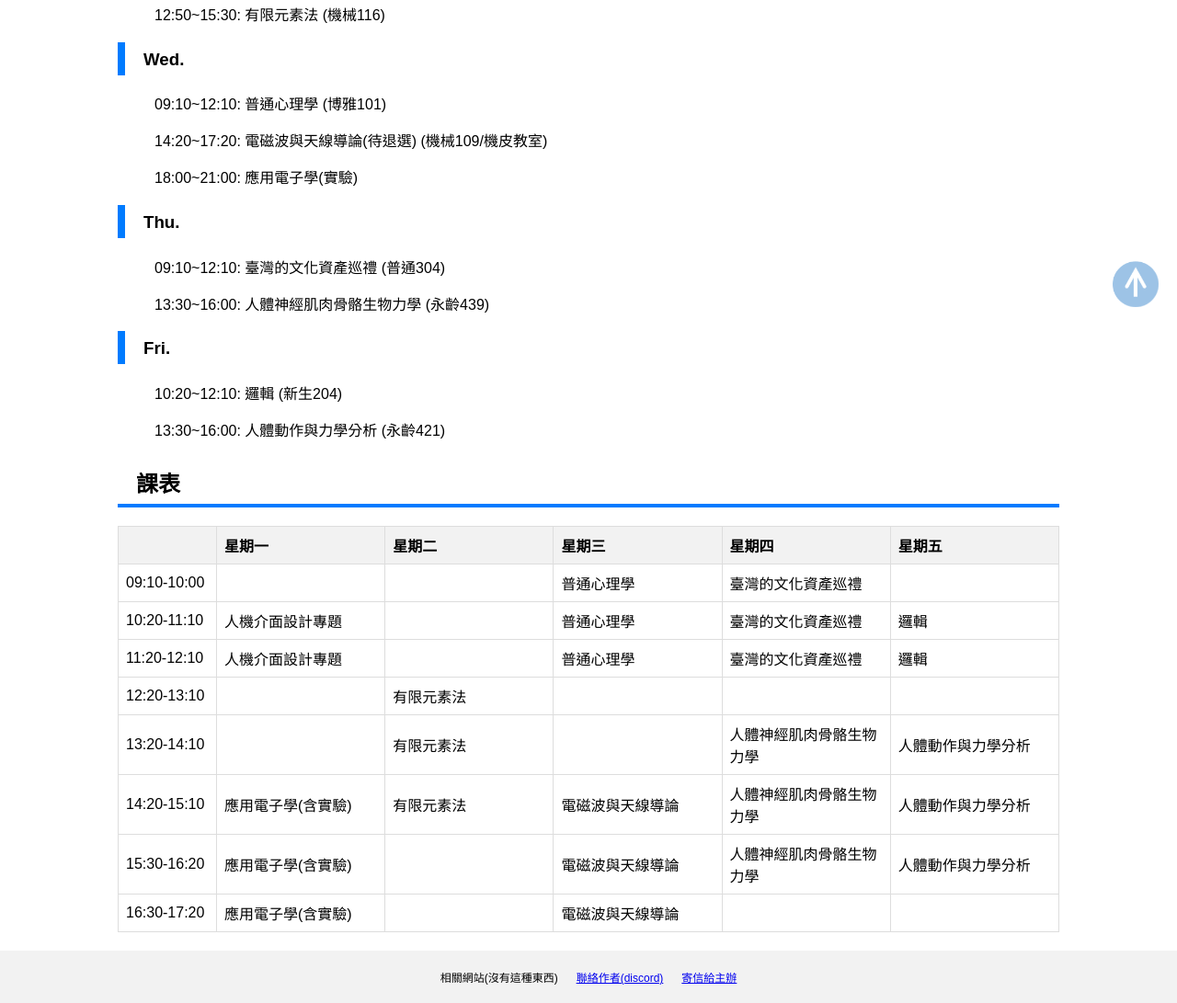
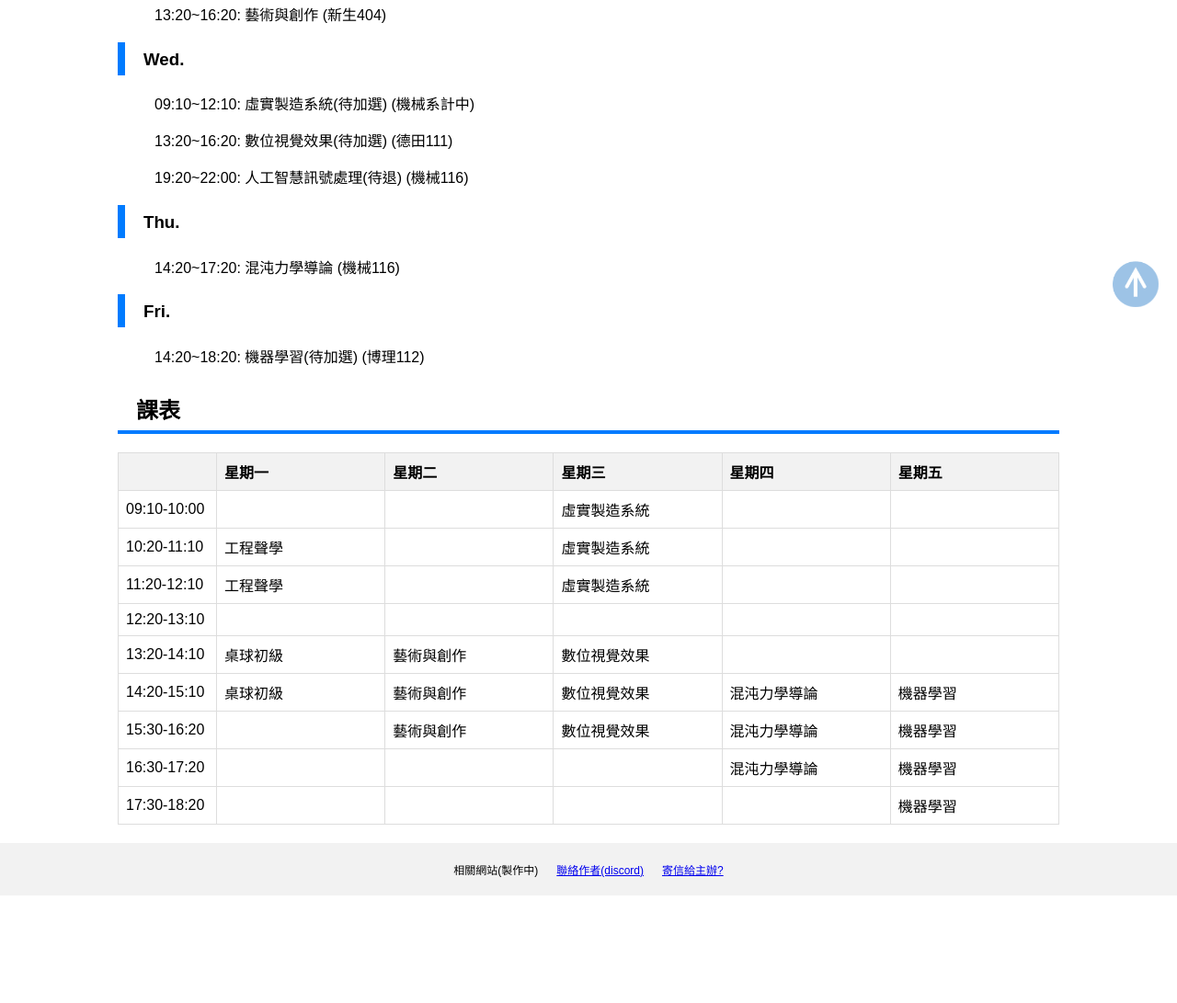
Before and after one commit to russellcbs/schedule_page, a plain HTML site: page index.html in a window 1280 px wide. Shown: the part 446-1537 px from the top of the page at 92% size. After the commit the page ends 1420 px from the top, so only its background shows below. Drawn offline with Linux system fonts and the light colour scheme.

Commit message:
Update index.html

```diff
--- a/index.html
+++ b/index.html
@@ -3,12 +3,12 @@
 <head>
     <meta charset="UTF-8">
     <meta name="viewport" content="width=device-width, initial-scale=1.0">
-    <title>113 Fall</title>
+    <title>114 Spring</title>
     <link rel="stylesheet" href="css/styles.css">
 </head>
 <body>
     <header>
-        <h1> 113 Fall - schedule </h1>
+        <h1> 114 Spring - schedule </h1>
     </header>
     <nav class="navigation-bar">
         <button onclick="window.location.href='index.html'">教室</button>
@@ -18,20 +18,18 @@
         <section id="classroom">
             <h2>教室與時間簡表</h2>
                 <h3>Mon.</h3>
-                    <ul>10:20~12:10: 人機介面設計專題 (綜合203)</ul>
-                    <ul>14:20~17:20: 應用電子學 (機械103/進學講堂)</ul>
+                    <ul>10:20~12:10: 工程聲學 (機皮教室)</ul>
+                    <ul>13:20~15:10: 桌球初級 (綜館桌球室)</ul>
                 <h3>Tue.</h3>
-                    <ul>12:50~15:30: 有限元素法 (機械116)</ul>
+                    <ul>13:20~16:20: 藝術與創作 (新生404)</ul>
                 <h3>Wed.</h3>
-                    <ul>09:10~12:10: 普通心理學 (博雅101)</ul>
-                    <ul>14:20~17:20: 電磁波與天線導論(待退選) (機械109/機皮教室)</ul>
-                    <ul>18:00~21:00: 應用電子學(實驗) </ul>
+                    <ul>09:10~12:10: 虛實製造系統(待加選) (機械系計中)</ul>
+                    <ul>13:20~16:20: 數位視覺效果(待加選) (德田111)</ul>
+                    <ul>19:20~22:00: 人工智慧訊號處理(待退) (機械116) </ul>
                 <h3>Thu.</h3>
-                    <ul>09:10~12:10: 臺灣的文化資產巡禮 (普通304)</ul>
-                    <ul>13:30~16:00: 人體神經肌肉骨骼生物力學 (永齡439)</ul>
+                    <ul>14:20~17:20: 混沌力學導論 (機械116)</ul>
                 <h3>Fri.</h3>
-                    <ul>10:20~12:10: 邏輯 (新生204)</ul>
-                    <ul>13:30~16:00: 人體動作與力學分析 (永齡421)</ul>
+                    <ul>14:20~18:20: 機器學習(待加選) (博理112)</ul>
         </section>
 
         <section id="schedule_table">
@@ -49,65 +47,72 @@
                         <Td align="center" width="90px">09:10-10:00</Td>
                             <Td></Td>
                             <Td></Td>
-                            <Td>普通心理學</Td>
-                            <Td>臺灣的文化資產巡禮</Td>
+                            <Td>虛實製造系統</Td>
+                            <Td></Td>
                             <Td></Td>
                         </tr>
                             <TR class="row-b">
                         <Td align="center" width="90px">10:20-11:10</Td>
-                            <Td>人機介面設計專題</Td>
+                            <Td>工程聲學</Td>
                             <Td></Td>
-                            <Td>普通心理學</Td>
-                            <Td>臺灣的文化資產巡禮</Td>
-                            <Td>邏輯</Td>
+                            <Td>虛實製造系統</Td>
+                            <Td></Td>
+                            <Td></Td>
                         </tr>
                             <TR class="row-a">
                         <Td align="center" width="90px">11:20-12:10</Td>
-                            <Td>人機介面設計專題</Td>
+                            <Td>工程聲學</Td>
                             <Td></Td>
-                            <Td>普通心理學</Td>
-                            <Td>臺灣的文化資產巡禮</Td>
-                            <Td>邏輯</Td>
+                            <Td>虛實製造系統</Td>
+                            <Td></Td>
+                            <Td></Td>
                         </tr>
                             <TR class="row-b">
                         <Td align="center" width="90px">12:20-13:10</Td>
                             <Td></Td>
-                            <Td>有限元素法</Td>
+                            <Td></Td>
                             <Td></Td>
                             <Td></Td>
                             <Td></Td>
                         </tr>
                             <TR class="row-a">
                         <Td align="center" width="90px">13:20-14:10</Td>
+                            <Td>桌球初級</Td>
+                            <Td>藝術與創作</Td>
+                            <Td>數位視覺效果</Td>
                             <Td></Td>
-                            <Td>有限元素法</Td>
                             <Td></Td>
-                            <Td>人體神經肌肉骨骼生物力學</Td>
-                            <Td>人體動作與力學分析</Td>
                         </tr>
                             <TR class="row-b">
                         <Td align="center" width="90px">14:20-15:10</Td>
-                            <Td>應用電子學(含實驗)</Td>
-                            <Td>有限元素法</Td>
-                            <Td>電磁波與天線導論</Td>
-                            <Td>人體神經肌肉骨骼生物力學</Td>
-                            <Td>人體動作與力學分析</Td>
+                            <Td>桌球初級</Td>
+                            <Td>藝術與創作</Td>
+                            <Td>數位視覺效果</Td>
+                            <Td>混沌力學導論</Td>
+                            <Td>機器學習</Td>
                         </tr>
                             <TR class="row-a">
                         <Td align="center" width="90px">15:30-16:20</Td>
-                            <Td>應用電子學(含實驗)</Td>
                             <Td></Td>
-                            <Td>電磁波與天線導論</Td>
-                            <Td>人體神經肌肉骨骼生物力學</Td>
-                            <Td>人體動作與力學分析</Td>
+                            <Td>藝術與創作</Td>
+                            <Td>數位視覺效果</Td>
+                            <Td>混沌力學導論</Td>
+                            <Td>機器學習</Td>
                         </tr>
                             <TR class="row-b">
                         <Td align="center" width="90px">16:30-17:20</Td>
-                            <Td>應用電子學(含實驗)</Td>
-                            <Td></Td>
-                            <Td>電磁波與天線導論</Td>
                             <Td></Td>
                             <Td></Td>
+                            <Td></Td>
+                            <Td>混沌力學導論</Td>
+                            <Td>機器學習</Td>
+                        </tr>
+                        <Td align="center" width="90px">17:30-18:20</Td>
+                            <Td></Td>
+                            <Td></Td>
+                            <Td></Td>
+                            <Td></Td>
+                            <Td>機器學習</Td>
                         </tr>
             </Table>
             </section>
@@ -115,13 +120,13 @@
     <footer>
         <div class="footer-container">
             <a target="_blank">
-                相關網站(沒有這種東西)
+                相關網站(製作中)
             </a>
             <a href="https://discord.com/users/cbs_russell" target="_blank">
                 聯絡作者(discord)
             </a>
             <a href="mailto:russellntume@gmail.com">
-                寄信給主辦
+                寄信給主辦?
             </a>
         </div>
     </footer>
```
